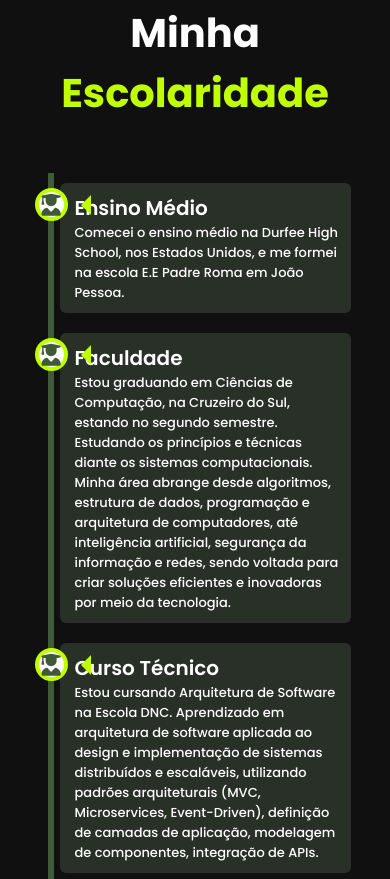
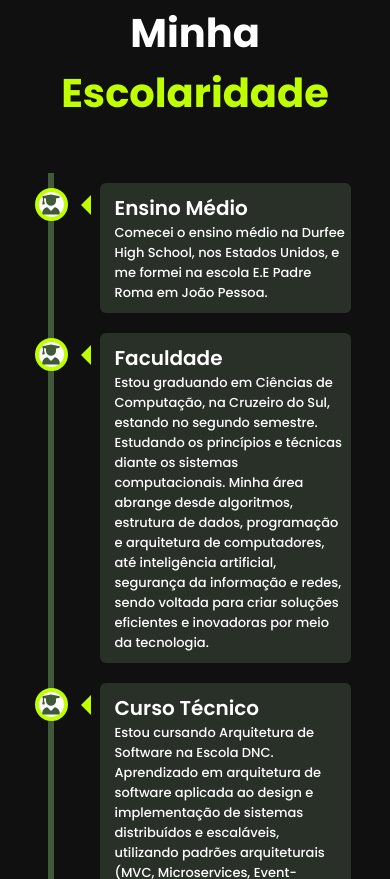
Before and after one commit to giovanna-cambraia/frontend_portfolio, a plain HTML site: page index.html in a window 390 px wide. Shown: the part 6345-7224 px from the top of the page. Drawn offline with nearby package versions, Linux system fonts and the light colour scheme.

Commit message:
css push

```diff
--- a/style.css
+++ b/style.css
@@ -492,6 +492,7 @@ span {
         left: 31px;
     }
 
+
     .education .content {
     background: var(--tertiary-color);
     position: relative;
@@ -679,6 +680,7 @@ span {
 
 @media (max-width: 500px) {
 
+
   .heading {
     font-size: 4rem;
   }
@@ -792,14 +794,10 @@ span {
     left: 31px;
   }
 
-  .education .container {
-    width: 100%;
-    padding-left: 4rem;
-    padding-right: 2rem;
-  }
+
 
   .education .container::after {
-    font-size: 2.2rem;
+    font-size: 2.0rem;
   }
 
   .education .left::after,
@@ -810,7 +808,18 @@ span {
   .education .right {
     left: 0%;
   }
+
+   .education .content {
+    background: var(--tertiary-color);
+    position: relative;
+    border-radius: 6px;
+    padding-right: 0.5rem;
+    }
+
 }
+
+
+
 
 @media (hover: none) and (pointer: coarse) {
   video {
```
